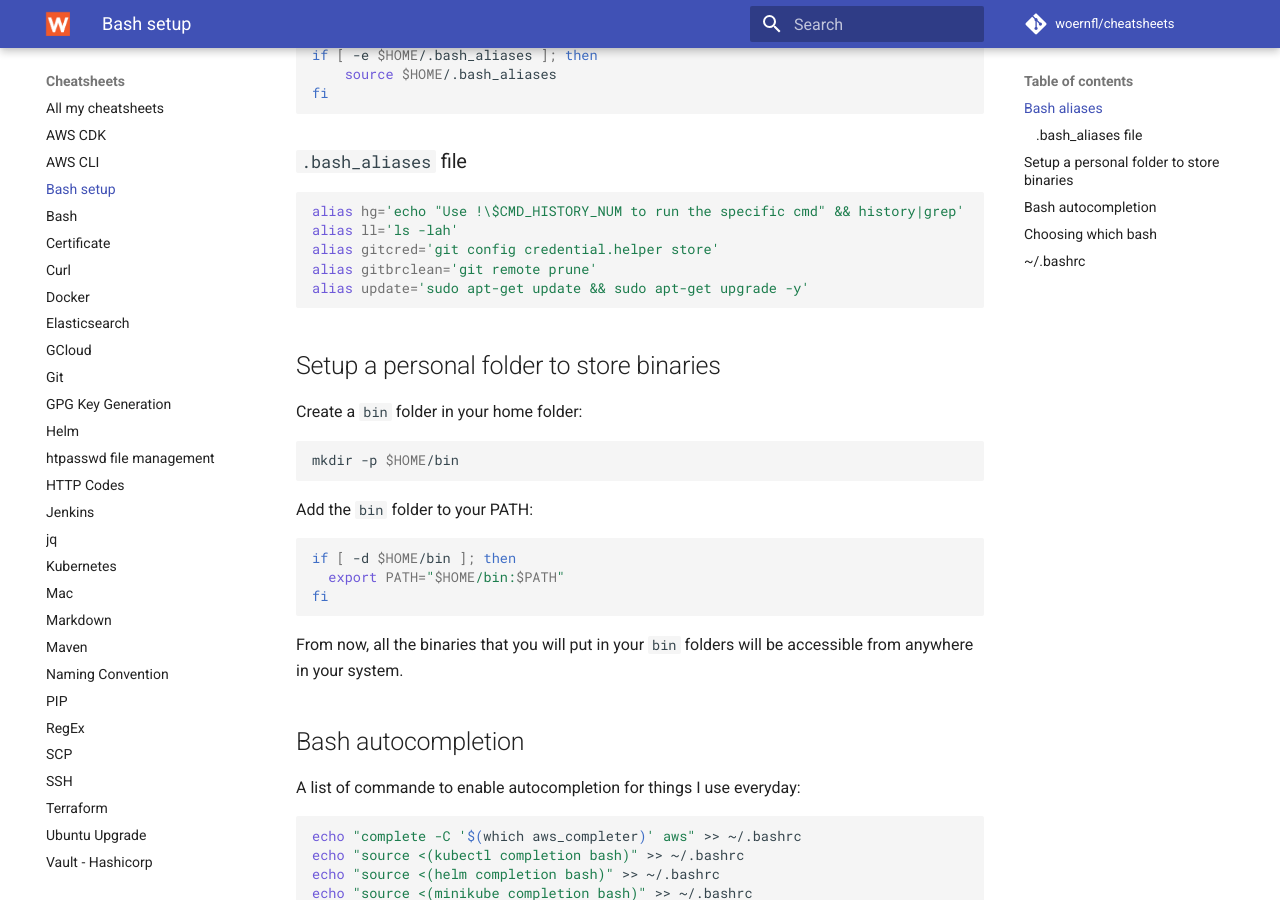
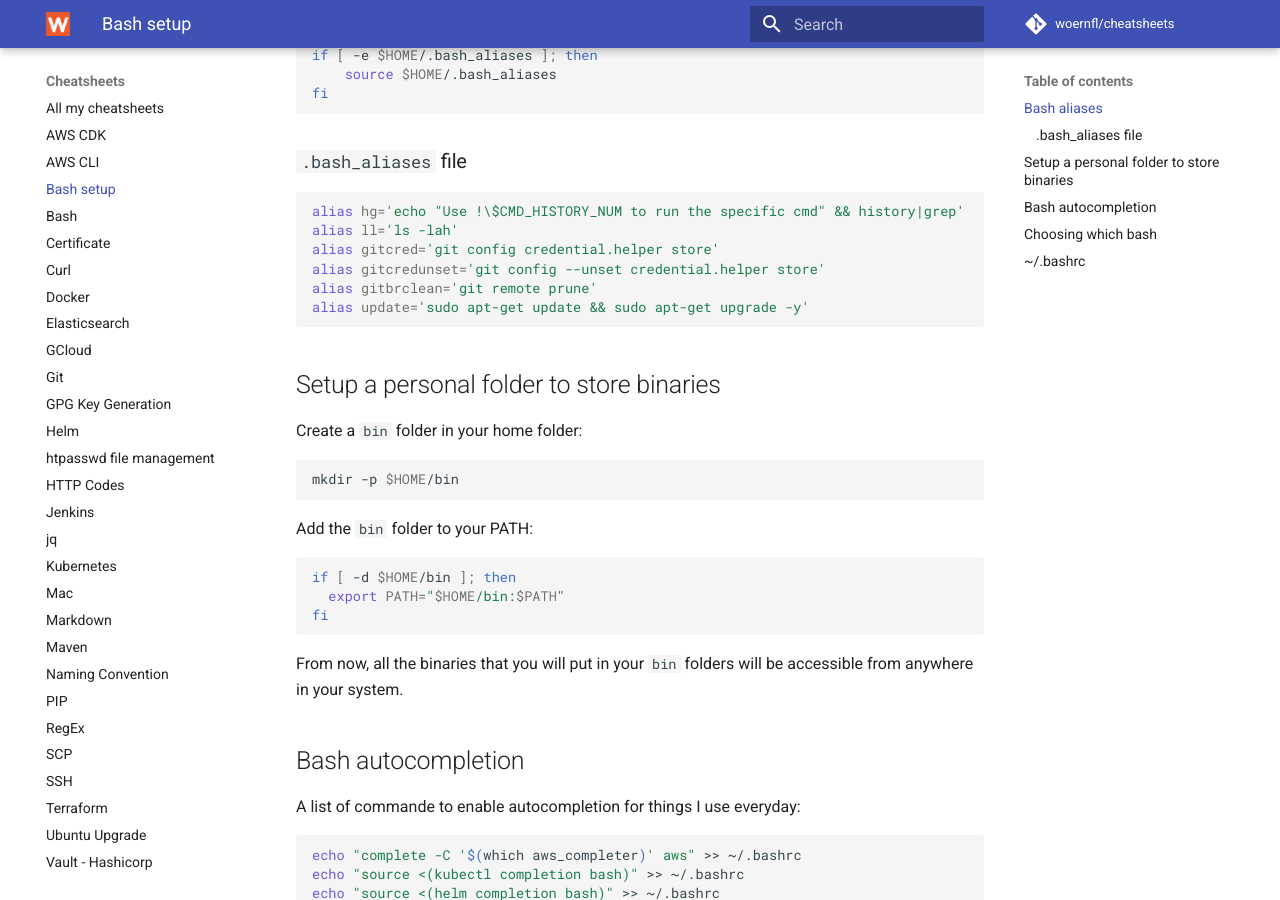
Before and after one commit to woernfl/cheatsheets, an MkDocs documentation site: the page built from docs/bash-setup.md, in a window 1280 px wide and 900 px high, scrolled down 334 px. Built offline with MkDocs 1.6.1 and Material for MkDocs 9.7.7, drawn with Linux system fonts in a browser that asks for light colours; comment, search, counter and statistics services are not loaded.

Commit message:
Update bash-setup.md (#93)

````diff
--- a/docs/bash-setup.md
+++ b/docs/bash-setup.md
@@ -22,6 +22,7 @@ fi
 alias hg='echo "Use !\$CMD_HISTORY_NUM to run the specific cmd" && history|grep'
 alias ll='ls -lah'
 alias gitcred='git config credential.helper store'
+alias gitcredunset='git config --unset credential.helper store'
 alias gitbrclean='git remote prune'
 alias update='sudo apt-get update && sudo apt-get upgrade -y'
 ```
````
